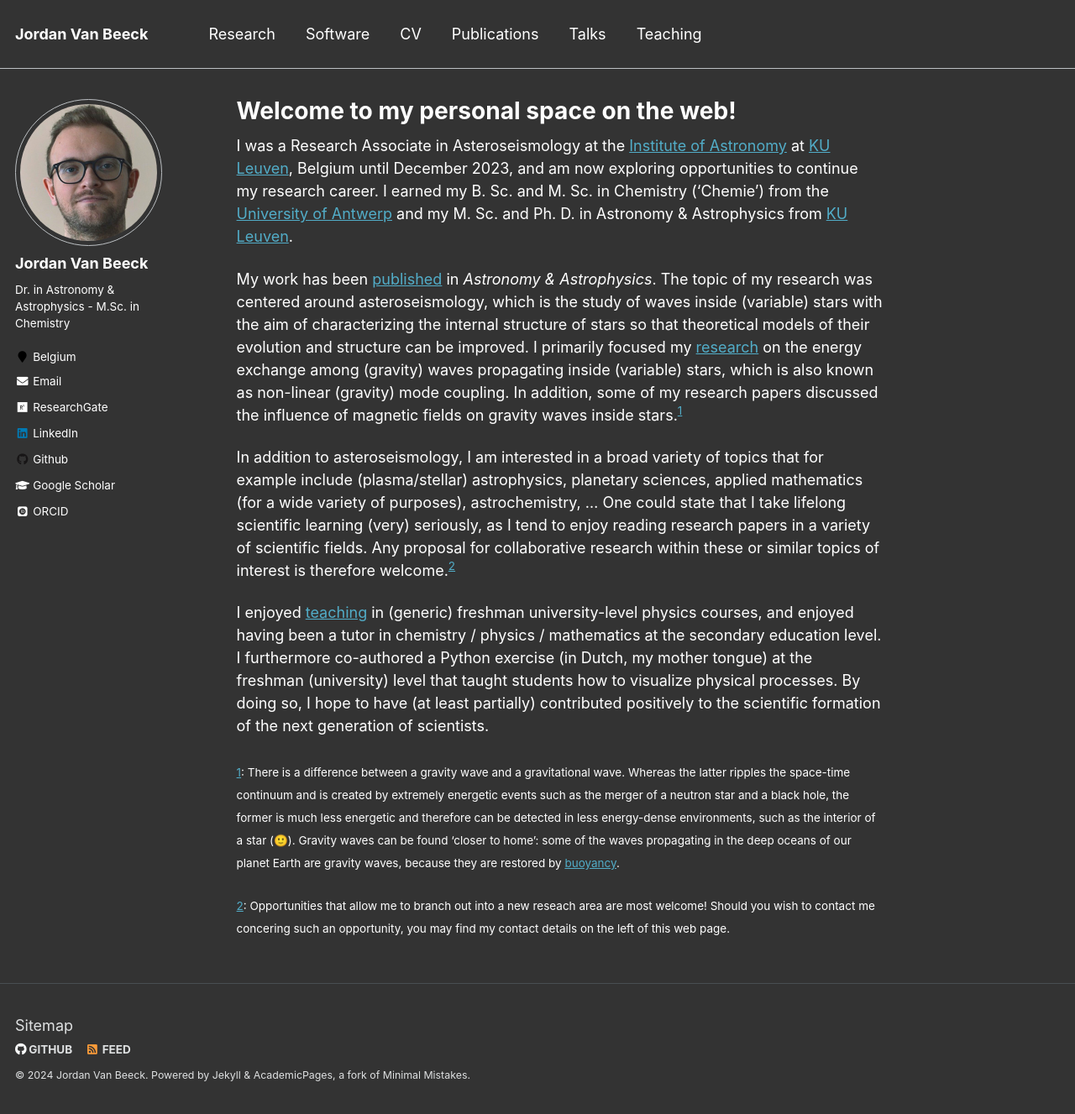
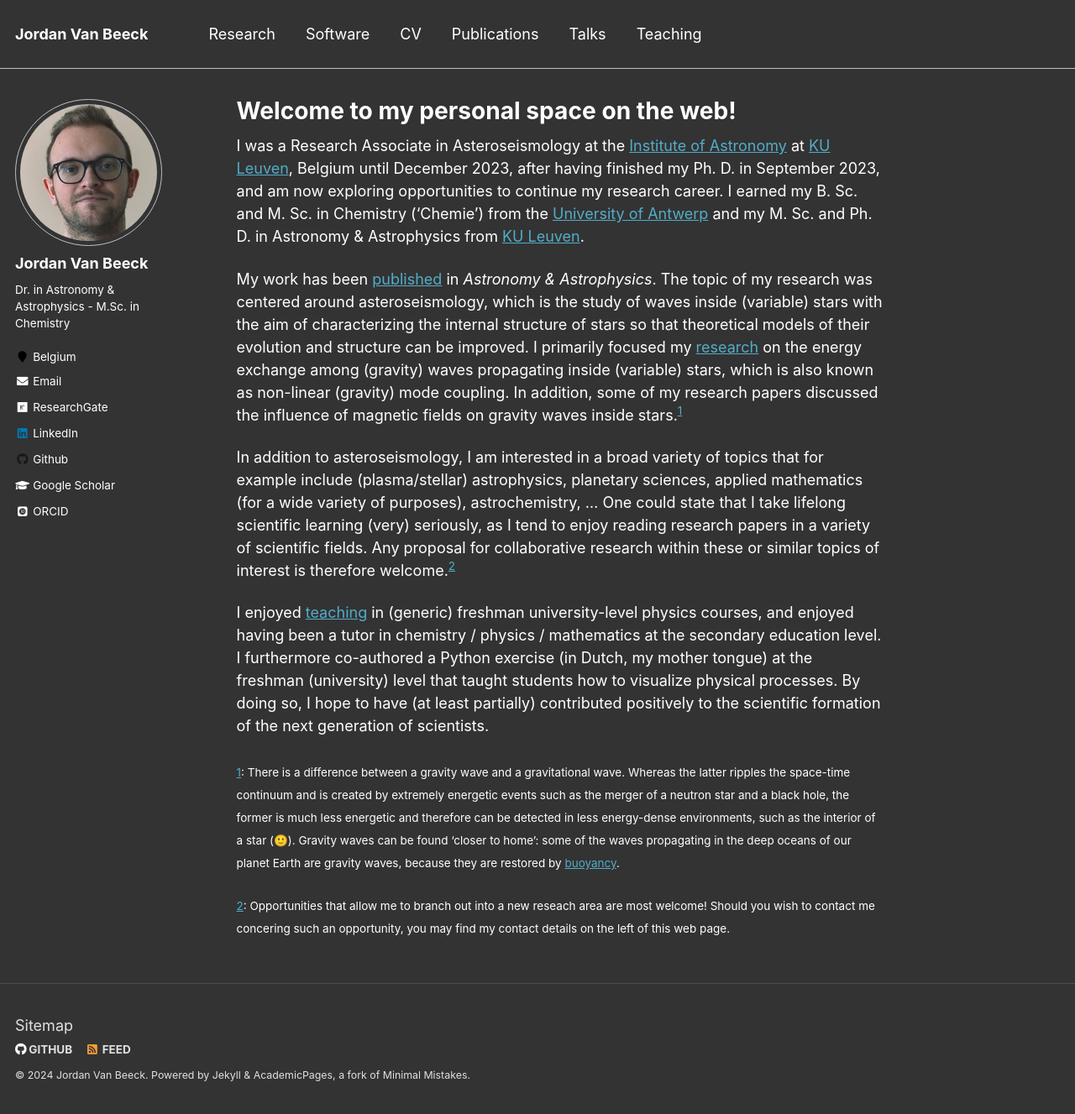
Before and after one commit to JVB11/jvb11.github.io, a Jekyll site: the page built from _pages/about.md, in a window 1280 px wide and 1327 px high. Shown: the whole window at 84% size. Built offline with Jekyll 4.4.1, drawn with Linux system fonts in a browser that asks for light colours; emoji names are drawn with the system emoji font; some web fonts are replaced.

Commit message:
Update about.md

```diff
--- a/_pages/about.md
+++ b/_pages/about.md
@@ -8,7 +8,7 @@ redirect_from:
   - /about.html
 ---
 
-I was a Research Associate in Asteroseismology at the [Institute of Astronomy](https://fys.kuleuven.be/ster) at [KU Leuven](https://www.kuleuven.be/english/), Belgium until December 2023, and am now exploring opportunities to continue my research career. I earned my B. Sc. and M. Sc. in Chemistry ('Chemie') from the [University of Antwerp](https://www.uantwerpen.be/en/) and my M. Sc. and Ph. D. in Astronomy & Astrophysics from [KU Leuven](https://www.kuleuven.be/english/).
+I was a Research Associate in Asteroseismology at the [Institute of Astronomy](https://fys.kuleuven.be/ster) at [KU Leuven](https://www.kuleuven.be/english/), Belgium until December 2023, after having finished my Ph. D. in September 2023, and am now exploring opportunities to continue my research career. I earned my B. Sc. and M. Sc. in Chemistry ('Chemie') from the [University of Antwerp](https://www.uantwerpen.be/en/) and my M. Sc. and Ph. D. in Astronomy & Astrophysics from [KU Leuven](https://www.kuleuven.be/english/).
 
 My work has been [published](https://jvb11.github.io/publications) in *Astronomy & Astrophysics*. The topic of my research was centered around asteroseismology, which is the study of waves inside (variable) stars with the aim of characterizing the internal structure of stars so that theoretical models of their evolution and structure can be improved. I primarily focused my [research](https://jvb11.github.io/research) on the energy exchange among (gravity) waves propagating inside (variable) stars, which is also known as non-linear (gravity) mode coupling. In addition, some of my research papers discussed the influence of magnetic fields on gravity waves inside stars.<sup id="a1">[1](#fn1)</sup>
 
```
